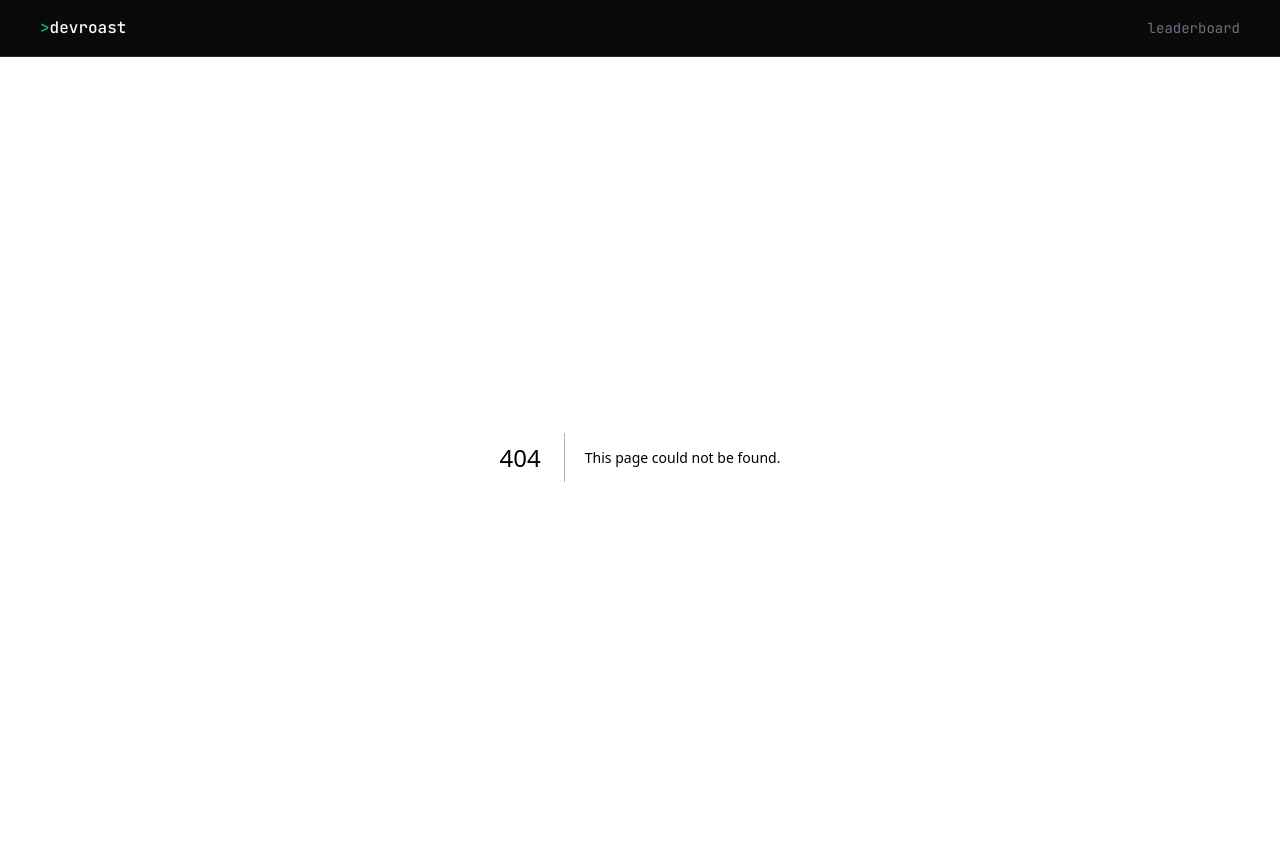
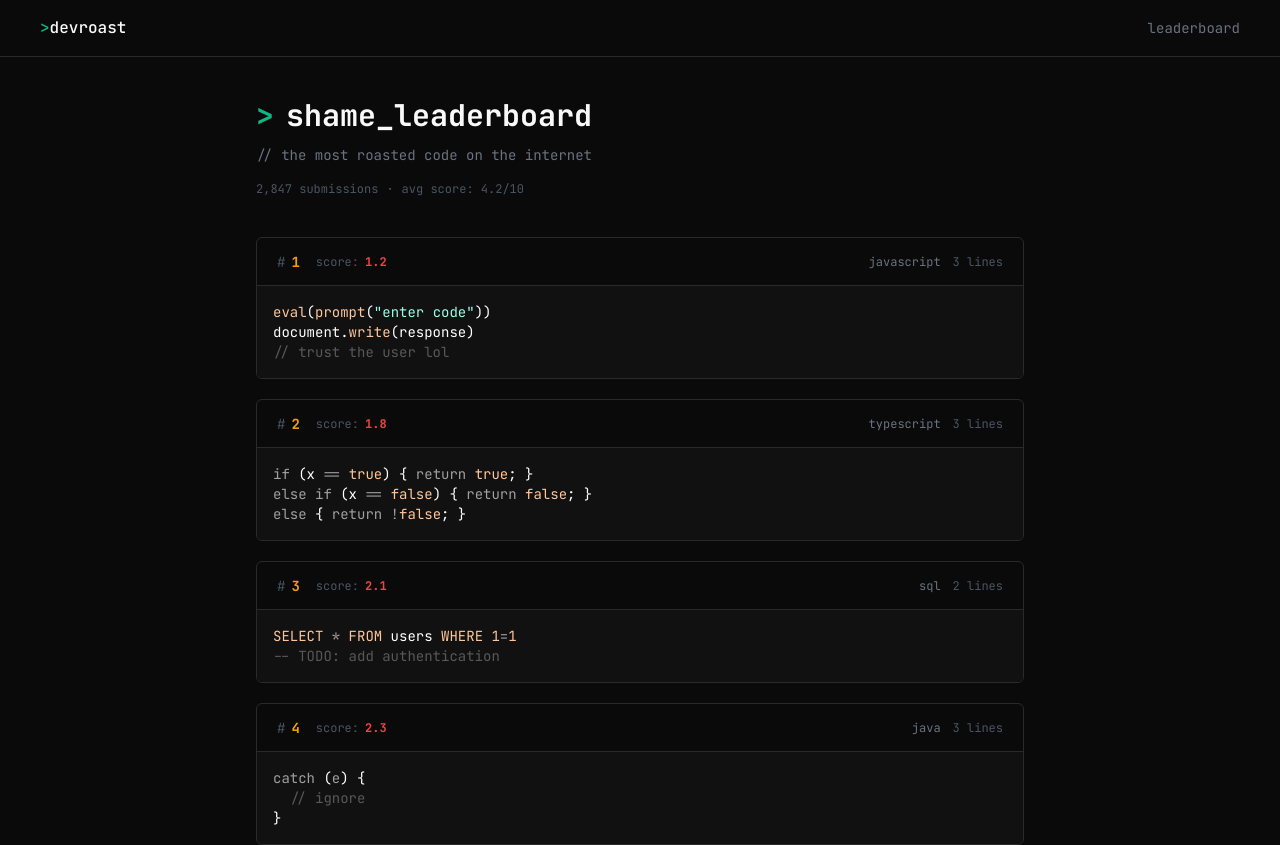
Before and after one commit to alisson-moura/devroast, a Next.js app: page /leaderboard in a window 1280 px wide. Before the commit this address had no page. Shown: the top 845 px of the page. Built offline with nearby package versions, Linux system fonts and the light colour scheme.

Commit message:
feat: adiciona page leaderboard

```diff
--- /dev/null
+++ b/src/app/leaderboard/page.tsx
@@ -0,0 +1,123 @@
+import type { Metadata } from "next";
+import type { BundledLanguage } from "shiki";
+import { CodeBlock } from "@/components/ui/code-block";
+
+export const metadata: Metadata = {
+  title: "Shame Leaderboard | devroast",
+  description:
+    "The most roasted code on the internet. 2,847 submissions of terrible code, ranked by shame score.",
+  openGraph: {
+    title: "Shame Leaderboard | devroast",
+    description:
+      "The most roasted code on the internet. Ranked by shame score.",
+    type: "website",
+  },
+};
+
+type LeaderboardEntry = {
+  rank: number;
+  score: number;
+  lang: BundledLanguage;
+  lines: number;
+  code: string;
+};
+
+const entries: LeaderboardEntry[] = [
+  {
+    rank: 1,
+    score: 1.2,
+    lang: "javascript",
+    lines: 3,
+    code: `eval(prompt("enter code"))\ndocument.write(response)\n// trust the user lol`,
+  },
+  {
+    rank: 2,
+    score: 1.8,
+    lang: "typescript",
+    lines: 3,
+    code: `if (x == true) { return true; }\nelse if (x == false) { return false; }\nelse { return !false; }`,
+  },
+  {
+    rank: 3,
+    score: 2.1,
+    lang: "sql",
+    lines: 2,
+    code: `SELECT * FROM users WHERE 1=1\n-- TODO: add authentication`,
+  },
+  {
+    rank: 4,
+    score: 2.3,
+    lang: "java",
+    lines: 3,
+    code: `catch (e) {\n  // ignore\n}`,
+  },
+  {
+    rank: 5,
+    score: 2.6,
+    lang: "javascript",
+    lines: 3,
+    code: `const sleep = (ms) =>\n  new Date(Date.now() + ms)\n  while(new Date() < end) {}`,
+  },
+];
+
+export default function LeaderboardPage() {
+  return (
+    <main className="flex-1 px-10 py-10 md:px-20">
+      <div className="mx-auto flex max-w-3xl flex-col gap-10">
+        {/* Hero */}
+        <div className="flex flex-col gap-4">
+          <div className="flex flex-col gap-3">
+            <h1 className="flex items-center gap-3 font-mono text-2xl font-bold md:text-3xl">
+              <span className="text-accent">&gt;</span>
+              <span>shame_leaderboard</span>
+            </h1>
+            <p className="font-mono text-sm text-muted">
+              {`// the most roasted code on the internet`}
+            </p>
+          </div>
+          <div className="flex items-center gap-2 font-mono text-xs text-subtle">
+            <span>2,847 submissions</span>
+            <span>·</span>
+            <span>avg score: 4.2/10</span>
+          </div>
+        </div>
+
+        {/* Entries */}
+        <div className="flex flex-col gap-5">
+          {entries.map((entry) => (
+            <Entry key={entry.rank} entry={entry} />
+          ))}
+        </div>
+      </div>
+    </main>
+  );
+}
+
+async function Entry({ entry }: { entry: LeaderboardEntry }) {
+  return (
+    <div className="overflow-hidden rounded-md border border-surface">
+      {/* Meta row */}
+      <div className="flex h-12 items-center justify-between border-b border-surface px-5">
+        <div className="flex items-center gap-4">
+          <div className="flex items-center gap-1.5 font-mono text-sm">
+            <span className="text-subtle">#</span>
+            <span className="font-bold text-warning">{entry.rank}</span>
+          </div>
+          <div className="flex items-center gap-1.5 font-mono text-xs">
+            <span className="text-subtle">score:</span>
+            <span className="font-bold text-critical">{entry.score}</span>
+          </div>
+        </div>
+        <div className="flex items-center gap-3 font-mono text-xs">
+          <span className="text-muted">{entry.lang}</span>
+          <span className="text-subtle">{entry.lines} lines</span>
+        </div>
+      </div>
+
+      {/* Code block — no terminal header, the meta row replaces it */}
+      <CodeBlock className="rounded-none border-0">
+        <CodeBlock.Content code={entry.code} lang={entry.lang} />
+      </CodeBlock>
+    </div>
+  );
+}
```
